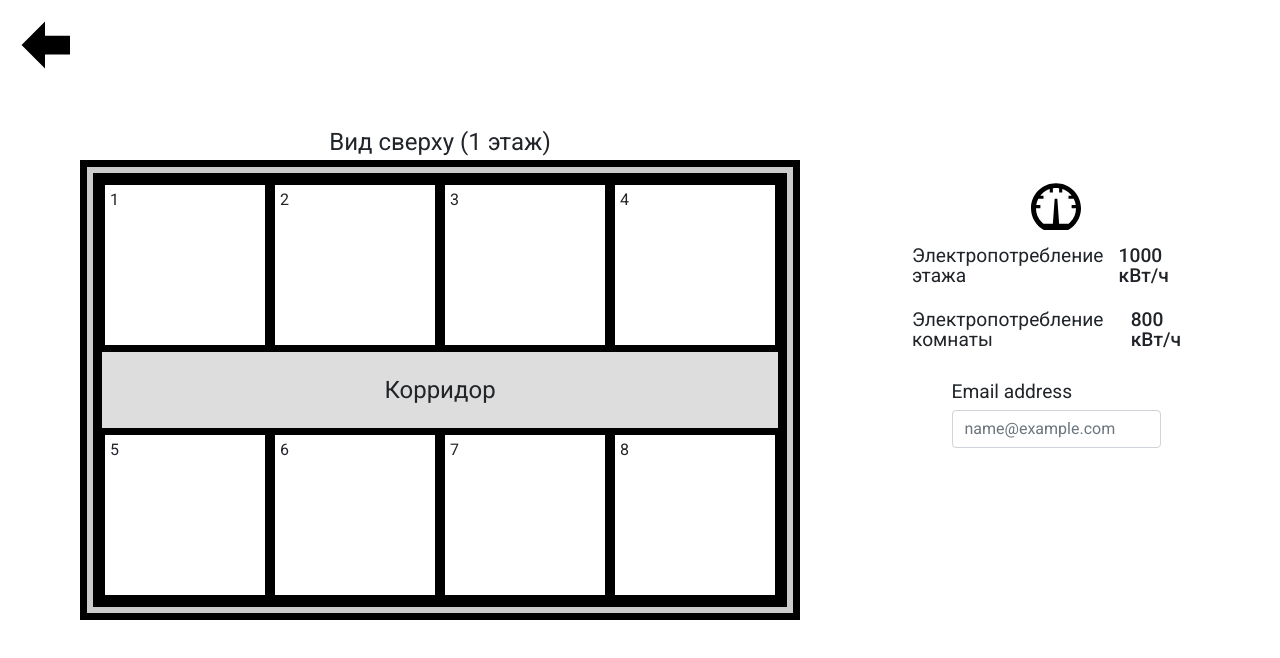
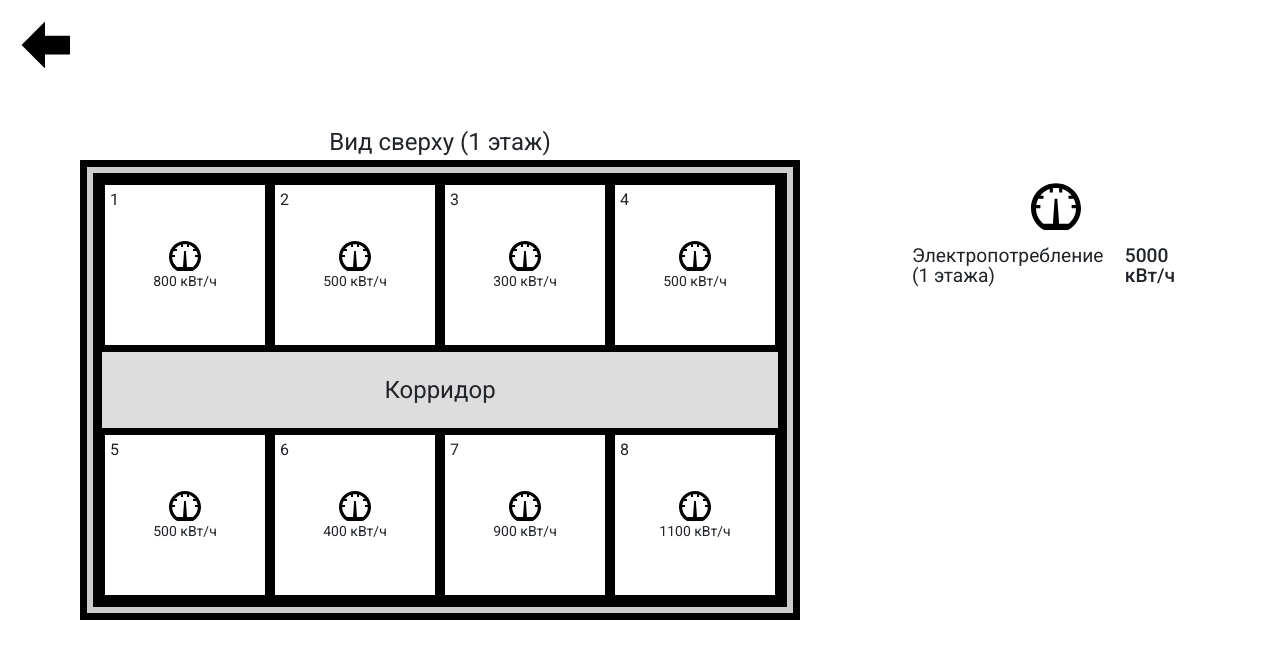
Before and after one commit to assylzhankizbayev/store-center-alarm, an Angular app: page /top/1 in a window 1280 px wide. Shown: the top 658 px of the page. Built offline with nearby package versions, Linux system fonts and the light colour scheme.

Commit message:
fixed rates

```diff
--- a/src/app/models/building.model.ts
+++ b/src/app/models/building.model.ts
@@ -8,3 +8,9 @@ export enum TimerAlarmType {
   Electricity = 'electricity',
   Fire = 'fire',
 }
+
+
+export interface IApartment {
+  flatNumber: number;
+  rate: number;
+}
--- a/src/app/pages/home/home.component.html
+++ b/src/app/pages/home/home.component.html
@@ -20,7 +20,7 @@
 
       <div class="meter-info">
         <div class="meter-info__title">Электропотребление объекта</div>
-        <div class="meter-info__value">1000 кВт/ч</div>
+        <div class="meter-info__value">{{ getFloorRate() }} кВт/ч</div>
       </div>
 
       <app-icon class="icon-house" name="house" color="blue"></app-icon>
--- a/src/app/pages/home/home.component.ts
+++ b/src/app/pages/home/home.component.ts
@@ -5,7 +5,7 @@ import { BuildingService } from '../../services/building.service';
 @Component({
   selector: 'app-home',
   templateUrl: './home.component.html',
-  styleUrls: ['./home.component.scss']
+  styleUrls: ['./home.component.scss'],
 })
 export class HomeComponent implements OnInit {
   floors = this.buildingService.floors;
@@ -19,13 +19,20 @@ export class HomeComponent implements OnInit {
   constructor(
     private router: Router,
     private buildingService: BuildingService
-  ) { }
+  ) {}
 
-  ngOnInit(): void {
-  }
+  ngOnInit(): void {}
 
   openSide(floorNumber: number) {
     this.router.navigate(['/top', floorNumber]);
   }
 
+  getFloorRate(): number {
+    const totalRate = this.buildingService.apartmentList?.reduce(
+      (sum, aparment) => sum + aparment.rate,
+      0
+    );
+
+    return totalRate || 0;
+  }
 }
--- a/src/app/pages/top-view/top-view.component.html
+++ b/src/app/pages/top-view/top-view.component.html
@@ -15,7 +15,6 @@
           *ngTemplateOutlet="
             row;
             context: {
-              rows: rows,
               flatStart: (floorNumber - 1) * apartmentsInRow * rowsCount
             }
           "
@@ -25,7 +24,6 @@
           *ngTemplateOutlet="
             row;
             context: {
-              rows: rows,
               flatStart:
                 (floorNumber - 1) * apartmentsInRow * rowsCount +
                 apartmentsInRow
@@ -39,16 +37,16 @@
       <app-icon class="icon-meter" name="meter" color="blue"></app-icon>
 
       <div class="meter-info">
-        <div class="meter-info__title">Электропотребление этажа</div>
-        <div class="meter-info__value">1000 кВт/ч</div>
+        <div class="meter-info__title">Электропотребление ({{ floorNumber }} этажа)</div>
+        <div class="meter-info__value">{{ getFloorRate() }} кВт/ч</div>
       </div>
 
-      <div class="meter-info">
+      <!-- <div class="meter-info">
         <div class="meter-info__title">Электропотребление комнаты</div>
         <div class="meter-info__value">800 кВт/ч</div>
-      </div>
+      </div> -->
 
-      <div class="form">
+      <!-- <div class="form">
         <span class="form-title"></span>
         <div class="input-group">
           <div class="mb-3">
@@ -63,19 +61,19 @@
             />
           </div>
         </div>
-      </div>
+      </div> -->
     </div>
   </div>
 </div>
 
-<ng-template #row let-rows="rows" let-flatStart="flatStart">
+<ng-template #row let-flatStart="flatStart">
   <div class="blocks">
     <app-block
       *ngFor="let apartment of apartments; index as i"
       [enabledClick]="true"
       [flatNumber]="flatStart + i + 1"
     >
-      <ng-container *ngIf="alarm$ | async as alarm">
+      <ng-container *ngIf="alarm$ | async as alarm; else showRate">
         <div *ngIf="alarm.flatNumber === flatStart + i + 1" (click)="reset()">
           <app-icon
             *ngIf="alarm.type === TIMER_ALARM.Electricity"
@@ -91,6 +89,12 @@
           ></app-icon>
         </div>
       </ng-container>
+      <ng-template #showRate>
+        <div class="rate">
+          <app-icon class="icon-meter--sm" name="meter" color="blue"></app-icon>
+          {{ getRate(flatStart + i + 1) }} кВт/ч
+        </div>
+      </ng-template>
     </app-block>
   </div>
 </ng-template>
--- a/src/app/pages/top-view/top-view.component.scss
+++ b/src/app/pages/top-view/top-view.component.scss
@@ -59,3 +59,9 @@
   flex-direction: column;
   margin: 2rem 0 0;
 }
+
+.rate {
+  display: flex;
+  flex-direction: column;
+  align-items: center;
+}
--- a/src/app/pages/top-view/top-view.component.ts
+++ b/src/app/pages/top-view/top-view.component.ts
@@ -1,6 +1,6 @@
 import { Component, OnInit } from '@angular/core';
 import { ActivatedRoute, Router } from '@angular/router';
-import { TimerAlarmType } from '../../models/building.model';
+import { IApartment, TimerAlarmType } from '../../models/building.model';
 import { BuildingService } from '../../services/building.service';
 
 @Component({
@@ -37,4 +37,25 @@ export class TopViewComponent implements OnInit {
   back() {
     this.router.navigate(['/home']);
   }
+
+  getRate(flatNumber: number): number {
+    const aparment = this.buildingService.apartmentList?.find((apartment) => {
+      return apartment.flatNumber === flatNumber;
+    });
+
+    return aparment ? aparment.rate : 0;
+  }
+
+  getFloorRate(): number {
+    const start =
+      (this.floorNumber - 1) * this.rowsCount * this.apartmentsInRow + 1;
+    const end = this.floorNumber * this.rowsCount * this.apartmentsInRow;
+    const totalRateOfFloor = this.buildingService.apartmentList
+      ?.filter(
+        (aparment) => aparment.flatNumber >= start && aparment.flatNumber <= end
+      )
+      ?.reduce((sum, aparment) => sum + aparment.rate, 0);
+
+    return totalRateOfFloor || 0;
+  }
 }
--- a/src/app/services/building.service.ts
+++ b/src/app/services/building.service.ts
@@ -1,7 +1,7 @@
 import { Injectable } from '@angular/core';
 import { BehaviorSubject, of, timer } from 'rxjs';
 import { filter, map, mergeMap, switchMap, tap } from 'rxjs/operators';
-import { IAlarm } from '../models/building.model';
+import { IAlarm, IApartment } from '../models/building.model';
 
 @Injectable({
   providedIn: 'root',
@@ -13,8 +13,21 @@ export class BuildingService {
   apartmentsSquare = 40;
   private alarm$ = new BehaviorSubject<IAlarm | null>(null);
   private alarmCalled$ = new BehaviorSubject<boolean>(false);
+  apartmentList: IApartment[] = [];
 
-  constructor() {}
+  constructor() {
+    for (
+      let i = 0;
+      i < this.floorsCount * this.apartmentsInRow * this.rowsCount;
+      i++
+    ) {
+      this.apartmentList.push({
+        flatNumber: i + 1,
+        rate: (Math.floor(Math.random() * 15) + 1) * 100,
+      });
+    }
+    console.log('apartmentList', this.apartmentList);
+  }
 
   get floors() {
     return Array(this.floorsCount);
--- a/src/styles.scss
+++ b/src/styles.scss
@@ -52,6 +52,11 @@ $store-center-theme: mat.define-light-theme((
   margin: 0 0 1rem;
   width: 50px;
   height: 50px;
+
+  &--sm {
+    width: 32px;
+    height: 32px;
+  }
 }
 
 .meter-info {
```
